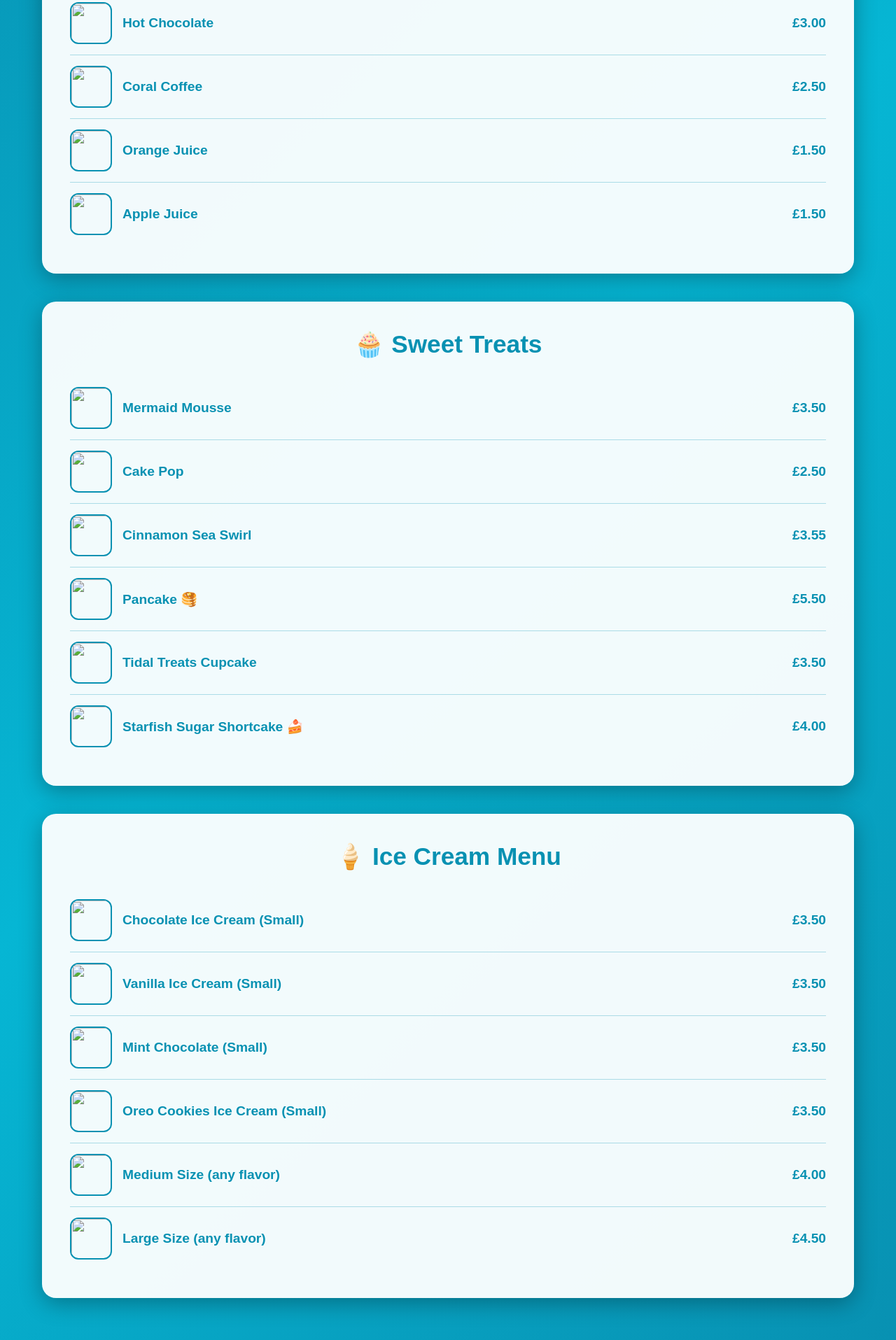
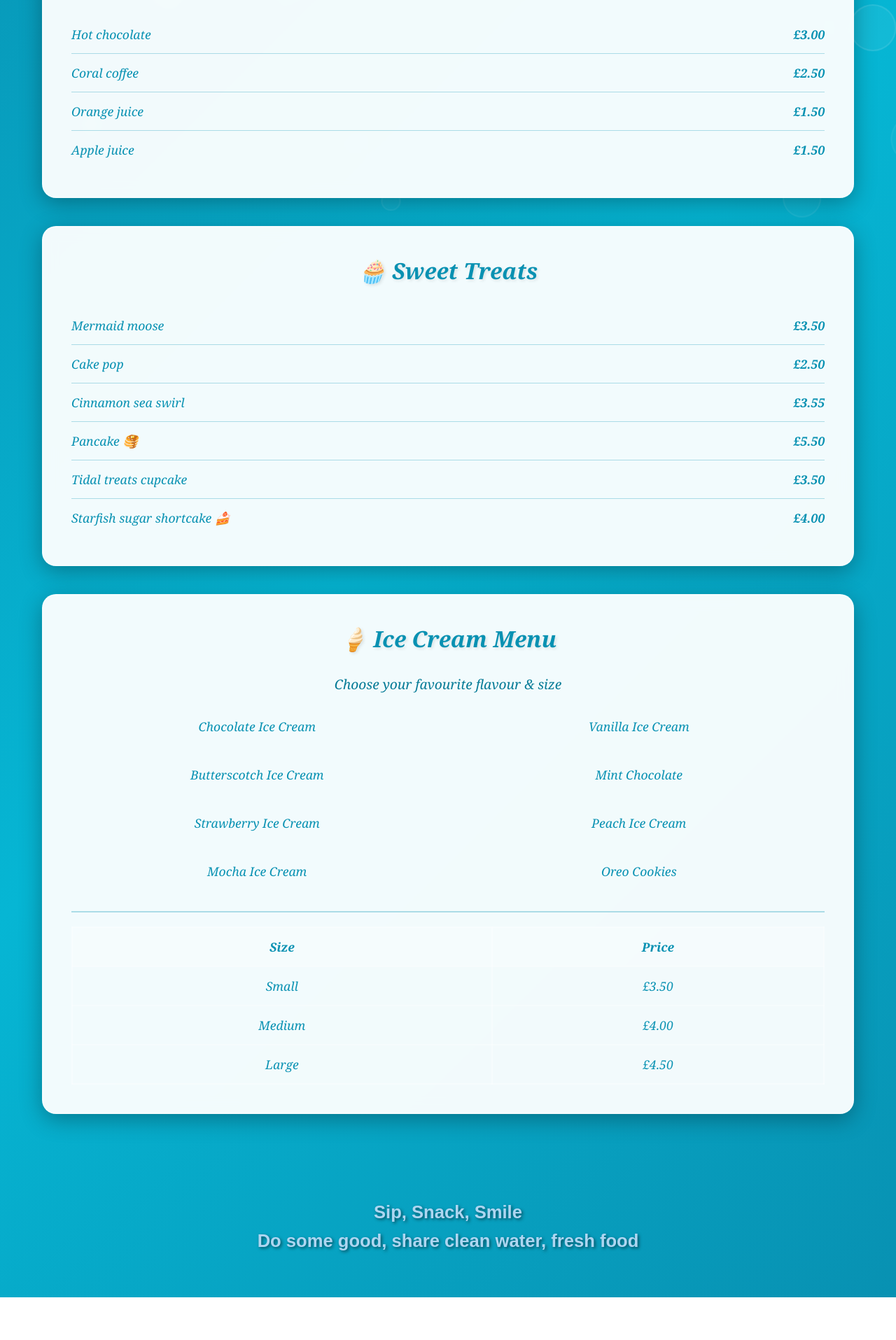
Before and after one commit to Shanthini2389/bubbles-bakes.github.io, a plain HTML site: page index.html in a window 1280 px wide. Shown: the part 509-2424 px from the top of the page at 70% size. After the commit the page ends 2363 px from the top, so only its background shows below. Drawn offline with Linux system fonts and the light colour scheme.

Commit message:
Update index.html

```diff
--- a/index.html
+++ b/index.html
@@ -27,6 +27,25 @@
             border: 2px solid rgba(255, 255, 255, 0.2);
             animation: float 15s infinite ease-in-out;
             pointer-events: none;
+        }
+
+        @keyframes float {
+            0%, 100% {
+                transform: translateY(0) translateX(0);
+                opacity: 0.3;
+            }
+            25% {
+                transform: translateY(-100px) translateX(50px);
+                opacity: 0.6;
+            }
+            50% {
+                transform: translateY(-200px) translateX(-30px);
+                opacity: 0.4;
+            }
+            75% {
+                transform: translateY(-150px) translateX(70px);
+                opacity: 0.5;
+            }
         }
 
         header {
@@ -59,226 +78,267 @@
             letter-spacing: 2px;
         }
 
+        .slogan {
+            font-size: 1.4em;
+            font-style: italic;
+            color: #aed6f1;
+            text-shadow: 2px 2px 4px rgba(0, 0, 0, 0.5);
+        }
+
         .container {
             max-width: 1200px;
             margin: 0 auto;
             padding: 20px;
+            position: relative;
             z-index: 10;
-            position: relative;
         }
 
         .menu-section {
             background: rgba(255, 255, 255, 0.95);
+            backdrop-filter: blur(10px);
             border-radius: 20px;
             padding: 40px;
             margin-bottom: 40px;
             box-shadow: 0 8px 32px rgba(0, 0, 0, 0.3);
+            border: 2px solid rgba(255, 255, 255, 0.2);
             color: #0891b2;
         }
 
         .menu-section h2 {
-            font-size: 2.2em;
-            margin-bottom: 25px;
+            font-size: 2em;
+            margin-bottom: 30px;
             text-align: center;
+            color: #0891b2;
+            text-shadow: 2px 2px 4px rgba(0, 0, 0, 0.1);
+            font-family: 'Georgia', serif;
             font-weight: bold;
+            font-style: italic;
         }
 
-        /* NEW STYLES FOR IMAGES */
         .menu-item {
             display: flex;
+            justify-content: space-between;
             align-items: center;
-            justify-content: space-between;
             padding: 15px 0;
             border-bottom: 1px solid rgba(8, 145, 178, 0.3);
+            font-size: 1.1em;
+            font-family: 'Georgia', serif;
+            font-style: italic;
         }
 
         .menu-item:last-child {
             border-bottom: none;
         }
 
-        .item-details {
-            display: flex;
-            align-items: center;
-            gap: 15px;
-            width: 70%;
-        }
-
-        .item-img {
-            width: 60px;
-            height: 60px;
-            border-radius: 12px;
-            object-fit: cover;
-            border: 2px solid #0891b2;
-        }
-
         .item-name {
-            font-size: 1.2em;
-            font-weight: bold;
+            font-weight: 500;
         }
 
         .item-price {
-            font-size: 1.2em;
             font-weight: bold;
             color: #0891b2;
+            font-size: 1em;
         }
 
+        .ice-cream-flavors {
+            margin-bottom: 30px;
+        }
+
+        .ice-cream-flavors ul {
+            list-style: none;
+            text-align: center;
+            line-height: 2;
+            font-size: 1.1em;
+            font-family: 'Georgia', serif;
+            font-style: italic;
+        }
+
+        .size-table {
+            width: 100%;
+            margin-top: 20px;
+            border-collapse: collapse;
+        }
+
+        .size-table th,
+        .size-table td {
+            padding: 15px;
+            text-align: center;
+            border: 2px solid rgba(255, 255, 255, 0.3);
+            font-size: 1.1em;
+            font-family: 'Georgia', serif;
+            font-style: italic;
+        }
+
+        .size-table th {
+            background: rgba(255, 255, 255, 0.2);
+            font-size: 1.1em;
+        }
+
+        footer {
+            text-align: center;
+            padding: 60px 20px;
+            position: relative;
+            z-index: 10;
+        }
+
+        .mission {
+            font-size: 1.6em;
+            font-weight: bold;
+            color: #aed6f1;
+            text-shadow: 2px 2px 4px rgba(0, 0, 0, 0.5);
+            line-height: 1.6;
+        }
+
+        @media (max-width: 768px) {
+            h1 {
+                font-size: 2em;
+            }
+
+            .menu-section {
+                padding: 25px;
+            }
+
+            .menu-section h2 {
+                font-size: 2em;
+            }
+
+            .menu-item {
+                font-size: 1em;
+            }
+        }
     </style>
 </head>
 <body>
+    <div id="bubbles-container"></div>
 
     <header>
         <div class="logo">
             <img src="hi.jpg" alt="Bubbles & Bakes Logo">
         </div>
         <h1>BUBBLES & BAKES</h1>
+        <p class="slogan">A splash of sweetness in every bite</p>
     </header>
 
     <div class="container">
-
-        <!-- DRINKS -->
         <div class="menu-section">
             <h2>🥤 Drinks</h2>
-
             <div class="menu-item">
-                <div class="item-details">
-                    <img src="YOUR-IMAGE.jpg" class="item-img">
-                    <span class="item-name">Hot Chocolate</span>
-                </div>
+                <span class="item-name">Hot chocolate</span>
                 <span class="item-price">£3.00</span>
             </div>
-
             <div class="menu-item">
-                <div class="item-details">
-                    <img src="YOUR-IMAGE.jpg" class="item-img">
-                    <span class="item-name">Coral Coffee</span>
-                </div>
+                <span class="item-name">Coral coffee</span>
                 <span class="item-price">£2.50</span>
             </div>
-
             <div class="menu-item">
-                <div class="item-details">
-                    <img src="YOUR-IMAGE.jpg" class="item-img">
-                    <span class="item-name">Orange Juice</span>
-                </div>
+                <span class="item-name">Orange juice</span>
                 <span class="item-price">£1.50</span>
             </div>
-
             <div class="menu-item">
-                <div class="item-details">
-                    <img src="YOUR-IMAGE.jpg" class="item-img">
-                    <span class="item-name">Apple Juice</span>
-                </div>
+                <span class="item-name">Apple juice</span>
                 <span class="item-price">£1.50</span>
             </div>
         </div>
 
-        <!-- SWEET TREATS -->
         <div class="menu-section">
             <h2>🧁 Sweet Treats</h2>
-
             <div class="menu-item">
-                <div class="item-details">
-                    <img src="YOUR-IMAGE.jpg" class="item-img">
-                    <span class="item-name">Mermaid Mousse</span>
-                </div>
+                <span class="item-name">Mermaid moose</span>
                 <span class="item-price">£3.50</span>
             </div>
-
             <div class="menu-item">
-                <div class="item-details">
-                    <img src="YOUR-IMAGE.jpg" class="item-img">
-                    <span class="item-name">Cake Pop</span>
-                </div>
+                <span class="item-name">Cake pop</span>
                 <span class="item-price">£2.50</span>
             </div>
-
             <div class="menu-item">
-                <div class="item-details">
-                    <img src="YOUR-IMAGE.jpg" class="item-img">
-                    <span class="item-name">Cinnamon Sea Swirl</span>
-                </div>
+                <span class="item-name">Cinnamon sea swirl</span>
                 <span class="item-price">£3.55</span>
             </div>
-
             <div class="menu-item">
-                <div class="item-details">
-                    <img src="YOUR-IMAGE.jpg" class="item-img">
-                    <span class="item-name">Pancake 🥞</span>
-                </div>
+                <span class="item-name">Pancake 🥞</span>
                 <span class="item-price">£5.50</span>
             </div>
-
             <div class="menu-item">
-                <div class="item-details">
-                    <img src="YOUR-IMAGE.jpg" class="item-img">
-                    <span class="item-name">Tidal Treats Cupcake</span>
-                </div>
+                <span class="item-name">Tidal treats cupcake</span>
                 <span class="item-price">£3.50</span>
             </div>
-
             <div class="menu-item">
-                <div class="item-details">
-                    <img src="YOUR-IMAGE.jpg" class="item-img">
-                    <span class="item-name">Starfish Sugar Shortcake 🍰</span>
-                </div>
+                <span class="item-name">Starfish sugar shortcake 🍰</span>
                 <span class="item-price">£4.00</span>
             </div>
         </div>
 
-        <!-- ICE CREAM -->
         <div class="menu-section">
             <h2>🍦 Ice Cream Menu</h2>
 
-            <!-- Repeat structure for each ice cream -->
-            <div class="menu-item">
-                <div class="item-details">
-                    <img src="YOUR-IMAGE.jpg" class="item-img">
-                    <span class="item-name">Chocolate Ice Cream (Small)</span>
-                </div>
-                <span class="item-price">£3.50</span>
+            <p style="text-align:center; font-size:1.2em; font-family:'Georgia', serif; font-style:italic; margin-bottom:20px; color:#057a96;">
+                Choose your favourite flavour & size
+            </p>
+
+            <!-- Ice Cream Flavors in Two Columns -->
+            <div style="display: grid; grid-template-columns: 1fr 1fr; gap: 15px; margin-bottom: 30px; font-family:'Georgia', serif; font-style:italic;">
+                <div class="menu-item" style="border-bottom:none; justify-content:center;">Chocolate Ice Cream</div>
+                <div class="menu-item" style="border-bottom:none; justify-content:center;">Vanilla Ice Cream</div>
+                <div class="menu-item" style="border-bottom:none; justify-content:center;">Butterscotch Ice Cream</div>
+                <div class="menu-item" style="border-bottom:none; justify-content:center;">Mint Chocolate</div>
+                <div class="menu-item" style="border-bottom:none; justify-content:center;">Strawberry Ice Cream</div>
+                <div class="menu-item" style="border-bottom:none; justify-content:center;">Peach Ice Cream</div>
+                <div class="menu-item" style="border-bottom:none; justify-content:center;">Mocha Ice Cream</div>
+                <div class="menu-item" style="border-bottom:none; justify-content:center;">Oreo Cookies</div>
             </div>
 
-            <div class="menu-item">
-                <div class="item-details">
-                    <img src="YOUR-IMAGE.jpg" class="item-img">
-                    <span class="item-name">Vanilla Ice Cream (Small)</span>
-                </div>
-                <span class="item-price">£3.50</span>
-            </div>
+            <hr style="border:0; border-top:2px solid rgba(8,145,178,0.3); margin: 20px 0;">
 
-            <div class="menu-item">
-                <div class="item-details">
-                    <img src="YOUR-IMAGE.jpg" class="item-img">
-                    <span class="item-name">Mint Chocolate (Small)</span>
-                </div>
-                <span class="item-price">£3.50</span>
-            </div>
-
-            <div class="menu-item">
-                <div class="item-details">
-                    <img src="YOUR-IMAGE.jpg" class="item-img">
-                    <span class="item-name">Oreo Cookies Ice Cream (Small)</span>
-                </div>
-                <span class="item-price">£3.50</span>
-            </div>
-
-            <div class="menu-item">
-                <div class="item-details">
-                    <img src="YOUR-IMAGE.jpg" class="item-img">
-                    <span class="item-name">Medium Size (any flavor)</span>
-                </div>
-                <span class="item-price">£4.00</span>
-            </div>
-
-            <div class="menu-item">
-                <div class="item-details">
-                    <img src="YOUR-IMAGE.jpg" class="item-img">
-                    <span class="item-name">Large Size (any flavor)</span>
-                </div>
-                <span class="item-price">£4.50</span>
-            </div>
-
+            <!-- Size Table -->
+            <table class="size-table">
+                <tr>
+                    <th>Size</th>
+                    <th>Price</th>
+                </tr>
+                <tr>
+                    <td>Small</td>
+                    <td>£3.50</td>
+                </tr>
+                <tr>
+                    <td>Medium</td>
+                    <td>£4.00</td>
+                </tr>
+                <tr>
+                    <td>Large</td>
+                    <td>£4.50</td>
+                </tr>
+            </table>
         </div>
     </div>
+
+    <footer>
+        <p class="mission">Sip, Snack, Smile<br>Do some good, share clean water, fresh food</p>
+    </footer>
+
+    <script>
+        function createBubbles() {
+            const container = document.getElementById('bubbles-container');
+            const bubbleCount = 30;
+
+            for (let i = 0; i < bubbleCount; i++) {
+                const bubble = document.createElement('div');
+                bubble.className = 'bubble';
+
+                const size = Math.random() * 60 + 20;
+                bubble.style.width = size + 'px';
+                bubble.style.height = size + 'px';
+
+                bubble.style.left = Math.random() * 100 + '%';
+                bubble.style.top = Math.random() * 100 + '%';
+
+                bubble.style.animationDelay = Math.random() * 5 + 's';
+                bubble.style.animationDuration = (Math.random() * 10 + 10) + 's';
+
+                container.appendChild(bubble);
+            }
+        }
+
+        createBubbles();
+    </script>
 </body>
 </html>
```
